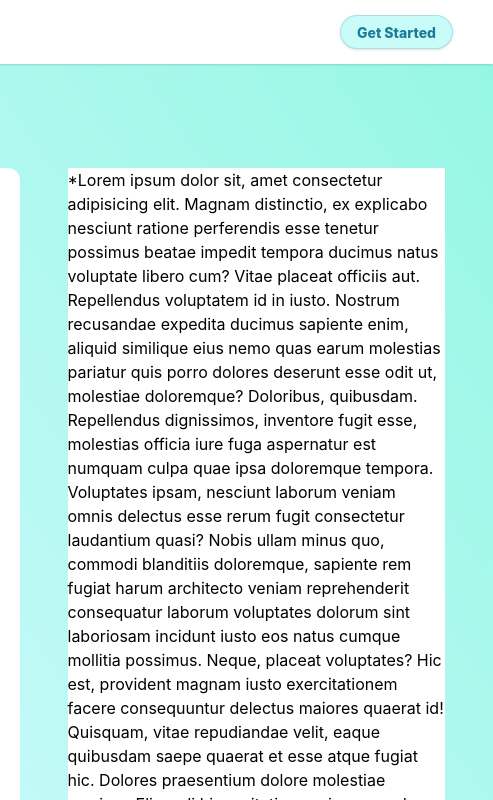
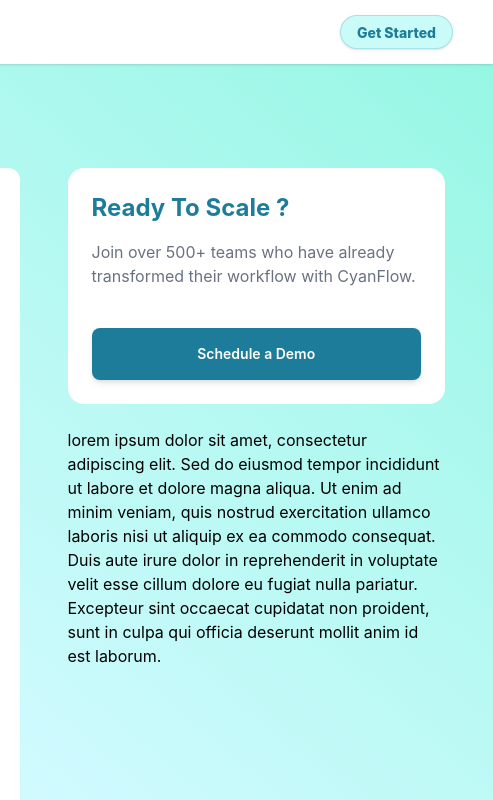
Before and after one commit to zamil-akhter/tailwind-mastery, a website built with Vite: page src/service.html in a window 1280 px wide. Shown: the top 800 px of the page, 787-1280 px from the left. Built offline with nearby package versions, Linux system fonts and the light colour scheme.

Commit message:
add schedule a demo div

```diff
--- a/src/service.html
+++ b/src/service.html
@@ -75,11 +75,14 @@
         </div>
 
         <!-- right div -->
-        <div class="bg-white w-1/3">
-          *Lorem ipsum dolor sit, amet consectetur adipisicing elit. Magnam distinctio, ex explicabo nesciunt ratione perferendis esse tenetur possimus beatae impedit tempora ducimus natus voluptate libero cum? Vitae placeat officiis aut. Repellendus voluptatem id in iusto. Nostrum recusandae expedita ducimus sapiente enim, aliquid similique eius nemo quas earum molestias pariatur quis porro dolores deserunt esse odit ut, molestiae doloremque? Doloribus, quibusdam. Repellendus dignissimos, inventore fugit esse, molestias officia iure fuga aspernatur est numquam culpa quae ipsa doloremque tempora. Voluptates ipsam, nesciunt laborum veniam omnis delectus esse rerum fugit consectetur laudantium quasi? Nobis ullam minus quo, commodi blanditiis doloremque, sapiente rem fugiat harum architecto veniam reprehenderit consequatur laborum voluptates dolorum sint laboriosam incidunt iusto eos natus cumque mollitia possimus. Neque, placeat voluptates? Hic est, provident magnam iusto exercitationem
-          facere consequuntur delectus maiores quaerat id! Quisquam, vitae repudiandae velit, eaque quibusdam saepe quaerat et esse atque fugiat hic. Dolores praesentium dolore molestiae maxime. Eligendi hic veritatis sequi recusandae velit qui, unde similique temporibus, officia tempore accusantium quas! Mollitia explicabo eligendi incidunt optio! Sunt minima unde nisi accusamus sed harum sapiente expedita accusantium quod. Corporis repellendus magnam libero nemo quos, ipsa laboriosam culpa odio quasi pariatur aspernatur qui at, doloribus ea autem impedit laborum ex in adipisci ipsam modi nobis placeat error dignissimos? Consectetur! Nostrum eos laboriosam mollitia assumenda quisquam aspernatur explicabo quam nulla exercitationem nesciunt! Unde, voluptatibus inventore minus sunt in incidunt voluptate non, ut ipsum explicabo quas accusantium possimus, dolores aspernatur vitae? Alias inventore illo consequatur quas sit laudantium aliquid placeat molestiae beatae temporibus modi
-          consectetur laboriosam eius voluptatem voluptas debitis, eum maiores? Omnis distinctio qui velit, praesentium labore similique optio. Facere? Temporibus sapiente, cum ex, nesciunt id est odit, itaque molestiae ipsum dignissimos ratione earum ipsa eius fuga voluptate nostrum quos. Vel error eveniet quos. Quisquam pariatur nisi odit. Esse, totam? Fuga quo odio similique possimus doloremque iste ab, rem fugit! Dolorum sint quos velit? Ad ab sunt iusto odit aut, a ratione explicabo necessitatibus facere culpa rem possimus magni dolorem. Asperiores voluptates aliquid modi placeat tempore odio delectus ipsa, consectetur est ratione sint ab necessitatibus rem dolore itaque accusamus provident inventore obcaecati voluptatum debitis eligendi rerum? Adipisci nostrum quas dicta. Accusamus consequatur molestias soluta tempore quod distinctio nobis ipsa earum debitis veritatis aliquam ipsum est dignissimos facilis deleniti itaque accusantium repellat obcaecati iste, quis ipsam aperiam
-          quisquam. Explicabo, sequi recusandae. Veniam accusantium quo rem quia, doloremque soluta repellendus in aliquam delectus! Saepe blanditiis fugit non facilis vitae explicabo laudantium, ipsam assumenda cupiditate quaerat ad! Voluptas consequatur qui necessitatibus earum odit?
+        <div class="w-1/3 flex flex-col gap-6">
+          <div class="bg-white rounded-2xl p-6 gap-4 flex flex-col">
+            <p class="text-[#1C7C99] font-bold text-2xl">Ready To Scale ?</p>
+            <p class="text-gray-500 text-md">Join over 500+ teams who have already transformed their workflow with CyanFlow.</p>
+
+            <button class="mt-6 w-full rounded-lg bg-[#1C7C99] px-8 py-4 text-sm font-semibold text-white shadow-md transition-all duration-300 hover:-translate-y-0.5 hover:scale-101 hover:bg-[#176b80] hover:shadow-lg">Schedule a Demo</button>
+          </div>
+          <p>lorem ipsum dolor sit amet, consectetur adipiscing elit. Sed do eiusmod tempor incididunt ut labore et dolore magna aliqua. Ut enim ad minim veniam, quis nostrud exercitation ullamco laboris nisi ut aliquip ex ea commodo consequat. Duis aute irure dolor in reprehenderit in voluptate velit esse cillum dolore eu fugiat nulla pariatur. Excepteur sint occaecat cupidatat non proident, sunt in culpa qui officia deserunt mollit anim id est laborum.</p>
         </div>
       </div>
     </div>
```
